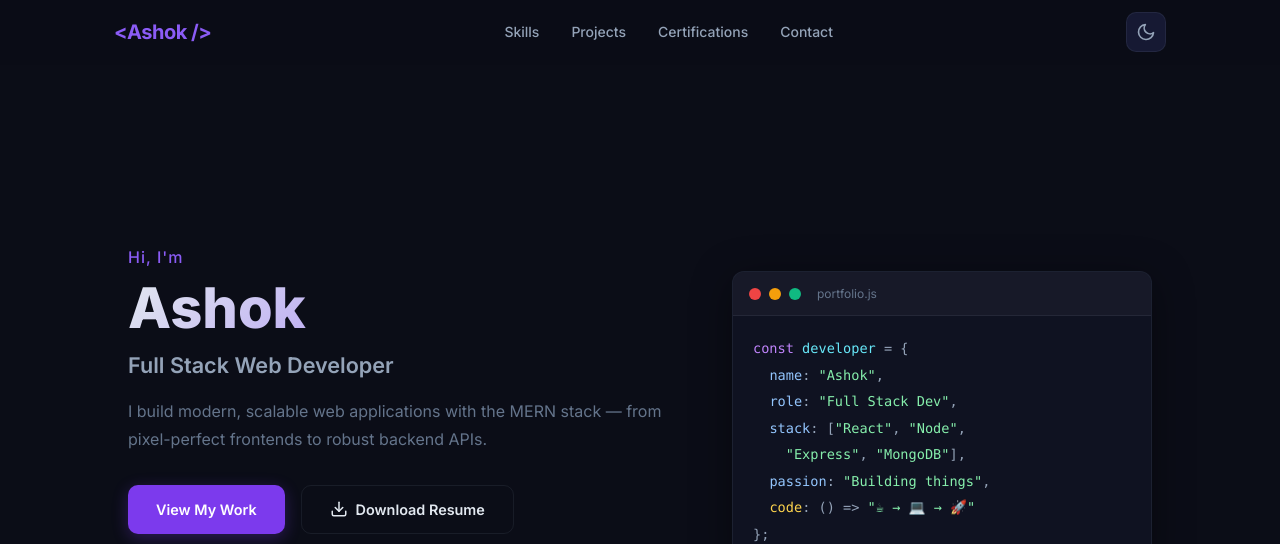
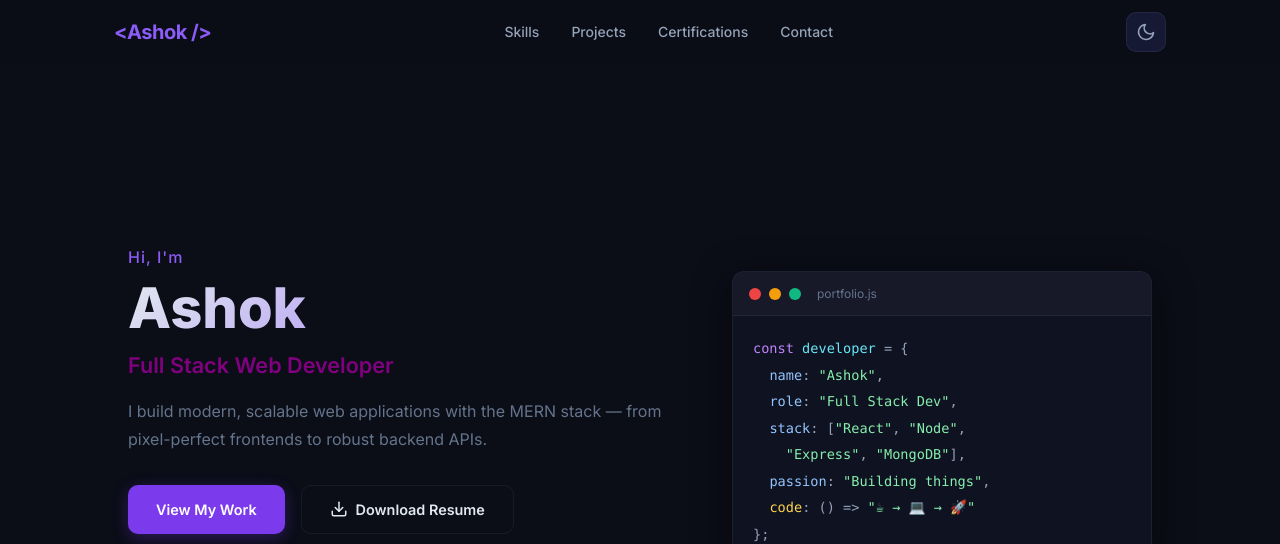
Before and after one commit to ashokml1729/Portfolio, a plain HTML site: page index.html in a window 1280 px wide. Shown: the top 544 px of the page. Drawn offline with Linux system fonts and the light colour scheme.

Commit message:
hero-title

```diff
--- a/styles.css
+++ b/styles.css
@@ -301,7 +301,7 @@ img {
 .hero-title {
   font-size: 1.35rem;
   font-weight: 600;
-  color: var(--text-secondary);
+  color: purple;
   margin-bottom: 16px;
 }
 
```
